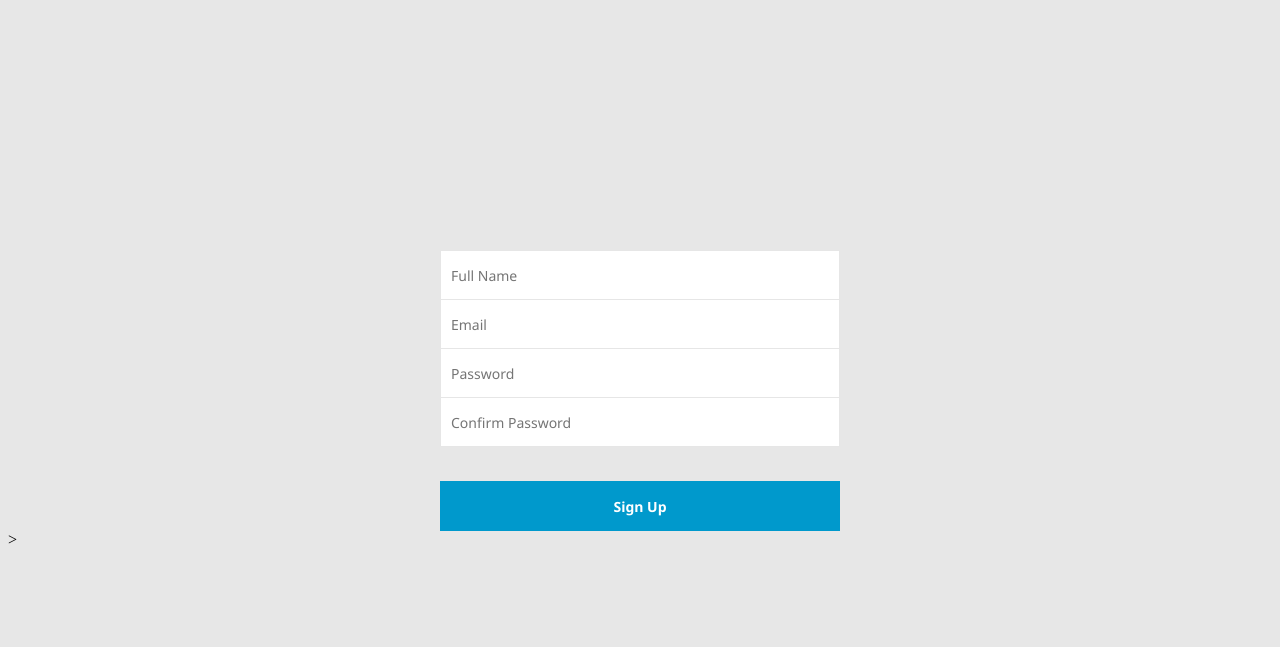
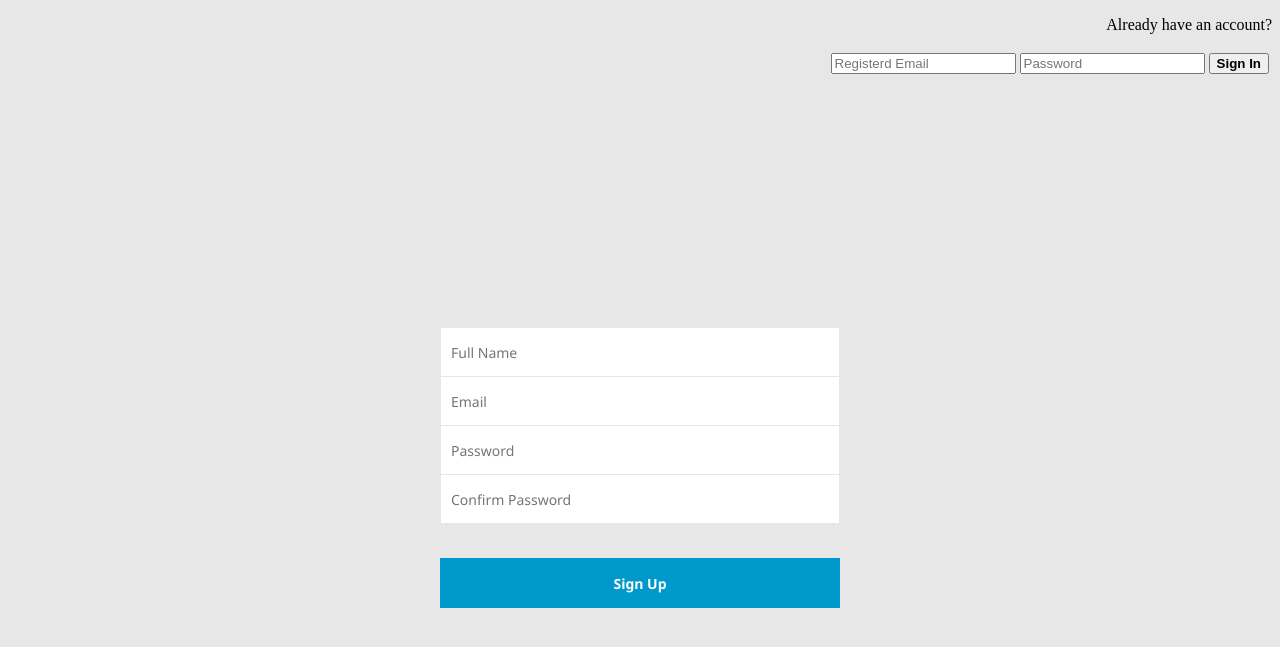
Before and after one commit to FaisalBinAhmed/RSSCurator, a PHP site: page /register.php in a window 1280 px wide. Shown: the top 647 px of the page. Run offline with PHP 8.4, Linux system fonts and the light colour scheme.

Commit message:
Update register.php

```diff
--- a/register.php
+++ b/register.php
@@ -5,6 +5,31 @@
 	<link rel="stylesheet" type="text/css" href="style.css">
 </head>
 <body>
+
+<div class="login" align="right">
+
+<form action="login.php" method="post">
+     <p>Already have an account?</p>
+     <table>
+        <tr>
+            <td>
+                <input class="login-form" type="email" name="loginEmail" placeholder="Registerd Email">
+            </td>
+
+            <td>
+                <input class="login-form" type="password" name="loginPass" placeholder="Password">
+            </td>
+
+            <td>
+                <button class="login-form" type="submit" value="Sign IN"><b>Sign In</b></button>
+            </td>
+
+        </tr>
+     </table>
+     </form>
+</div>
+
+
 <div class="sign-up-form">
 
             <form action="config.php" method="post">
@@ -42,5 +67,7 @@
             </form>
         </div>
 
+
+
 </body>
-</html>>
+</html>
```
